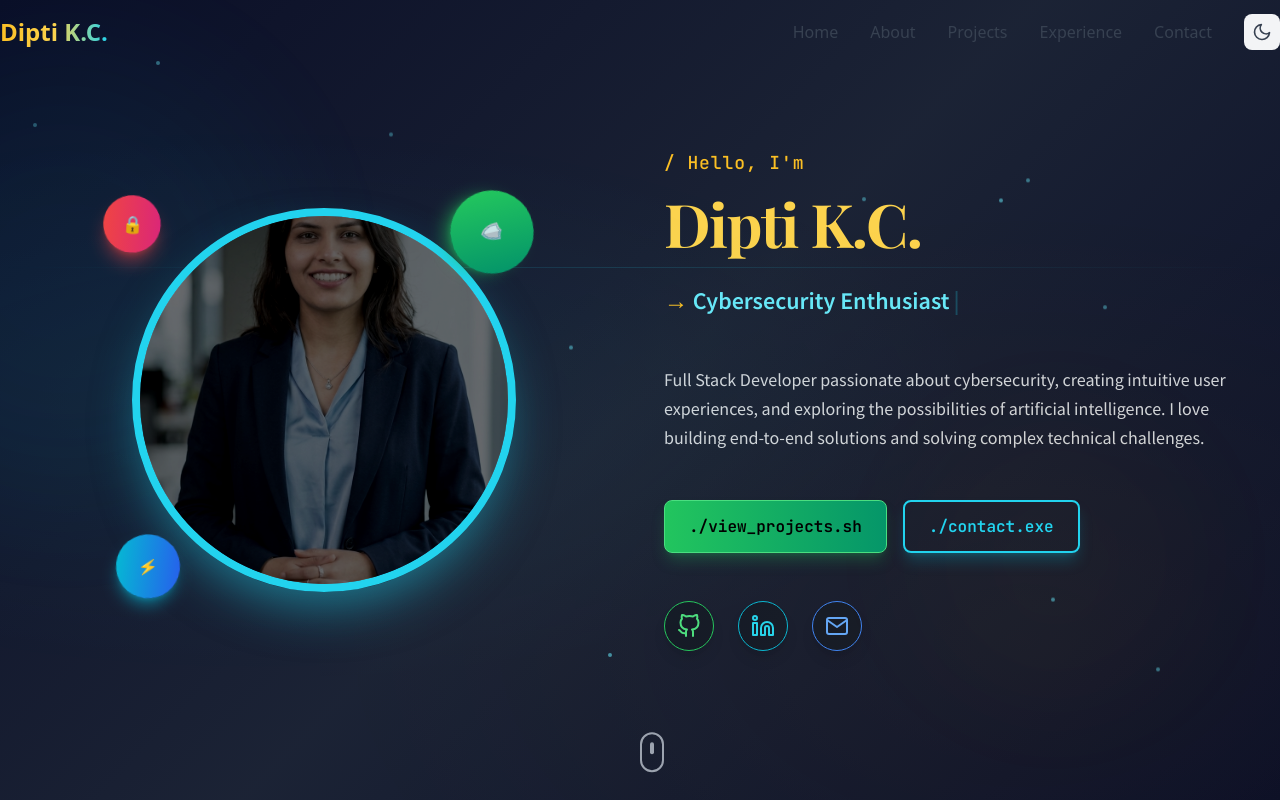
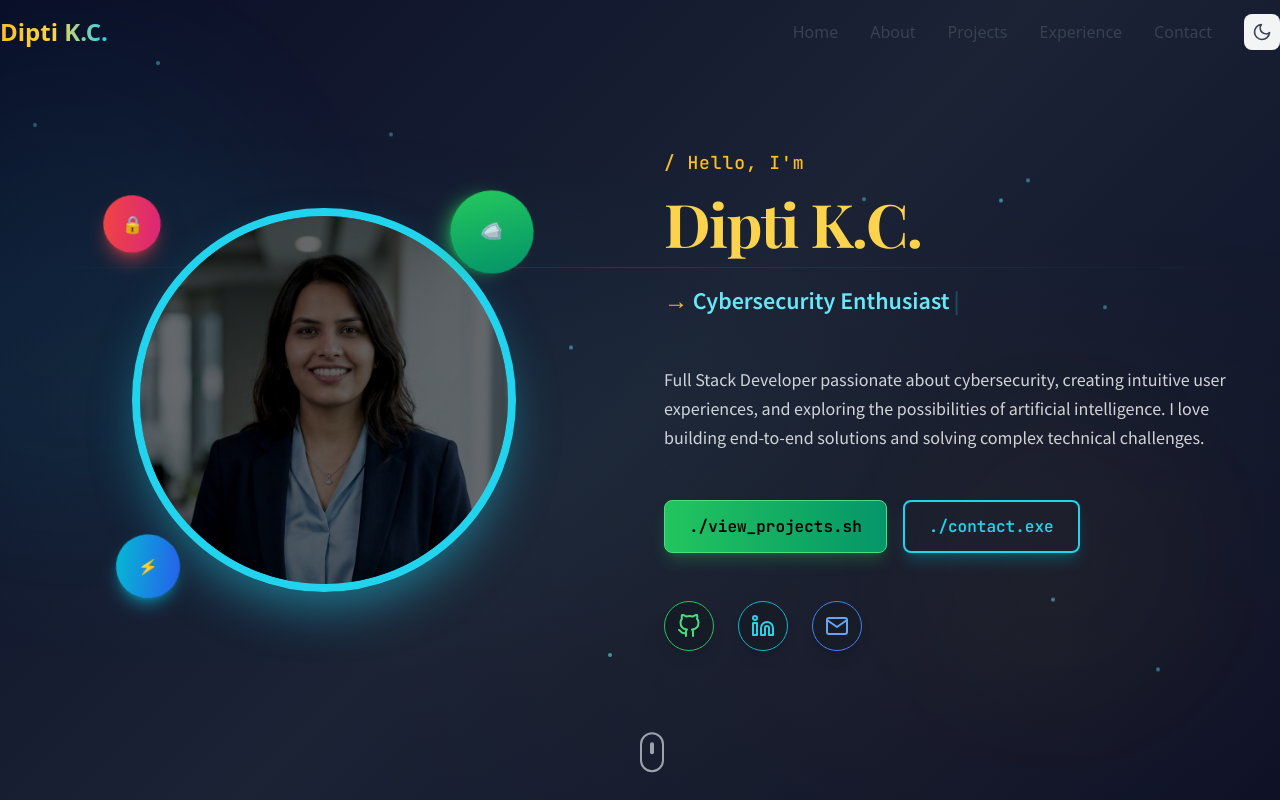
Before and after one commit to diptikc69/portfolio, a React (Vite) app in the folder frontend/: page / in a window 1280 px wide. Shown: the top 800 px of the page. Built offline with nearby package versions, Linux system fonts and the light colour scheme; the HTML template or start-up script is replaced by a standard one.

Commit message:
fix: align profile image to top to show full face in frame

```diff
--- a/frontend/src/components/Hero.jsx
+++ b/frontend/src/components/Hero.jsx
@@ -162,7 +162,7 @@ const Hero = () => {
                   alt="Dipti K.C."
                   className="w-full h-full object-cover"
                   style={{
-                    objectPosition: 'center 65%',
+                    objectPosition: 'center top',
                     minHeight: '100%',
                     minWidth: '100%',
                     filter: 'brightness(0.6) contrast(1.1) saturate(0.8)'
```
